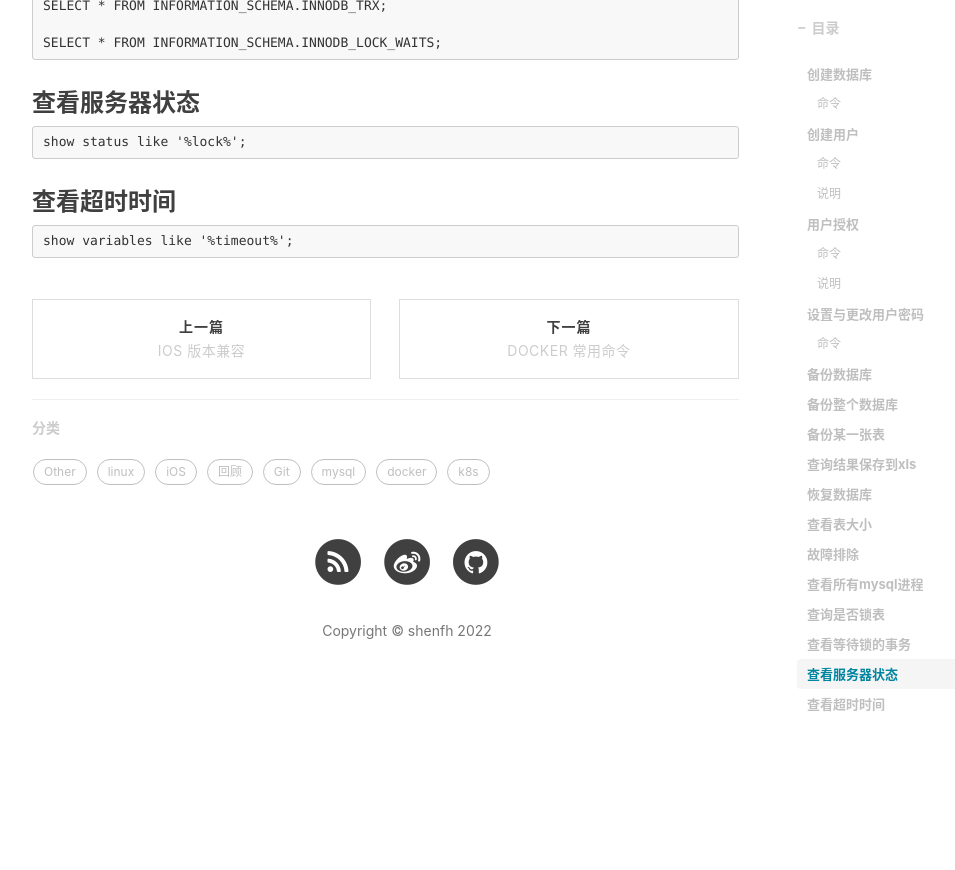
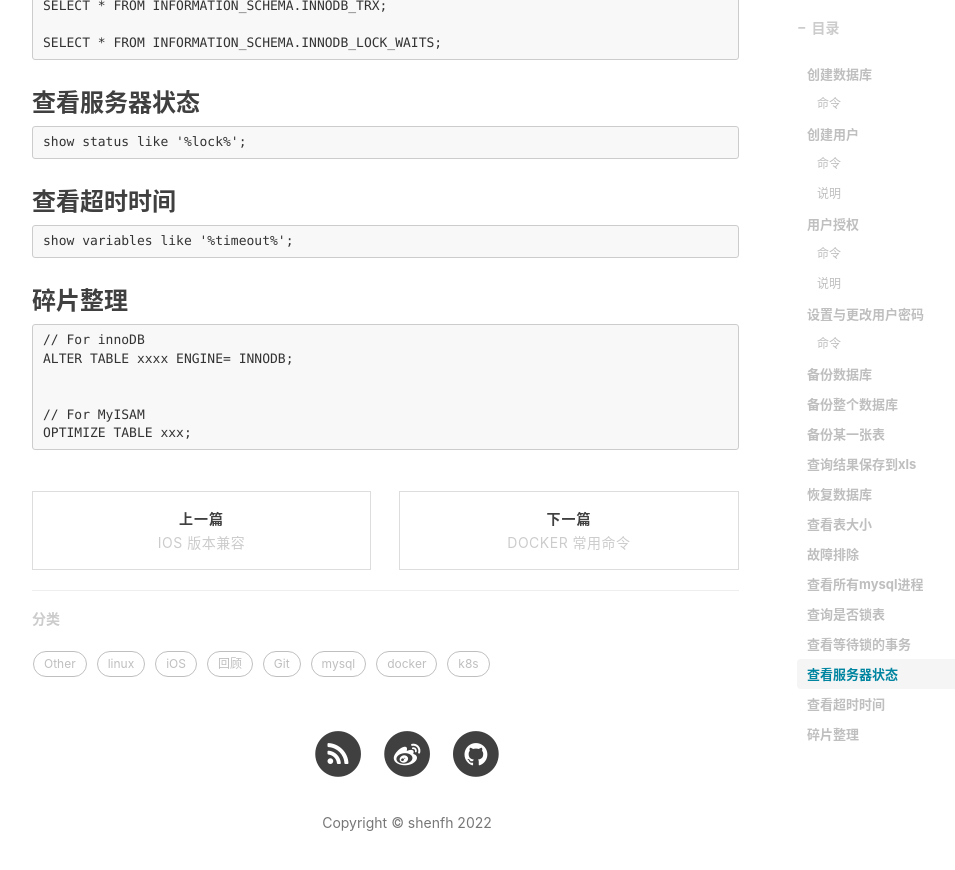
Before and after one commit to fooval-shen/shenfh.github.io, a Jekyll site: the page built from _posts/shenfh/2019-10-30-mysql-command.md, in a window 1280 px wide and 900 px high, scrolled down 3056 px. Shown: the top 870 px of the window, without its empty margins (233-1188 px from the left). Built offline with Jekyll 4.4.1, drawn with Linux system fonts in a browser that asks for light colours; nearby versions of some CDN libraries; comment, search, counter and statistics services are not loaded; before the commit the page ends 3764 px from its top, so only the background shows below that.

Commit message:
Update blog

````diff
--- a/_posts/shenfh/2019-10-30-mysql-command.md
+++ b/_posts/shenfh/2019-10-30-mysql-command.md
@@ -155,3 +155,14 @@ show status like '%lock%';
 ```
 show variables like '%timeout%';
 ```
+
+### 碎片整理
+
+```
+// For innoDB
+ALTER TABLE xxxx ENGINE= INNODB;
+
+
+// For MyISAM
+OPTIMIZE TABLE xxx;
+```
````
